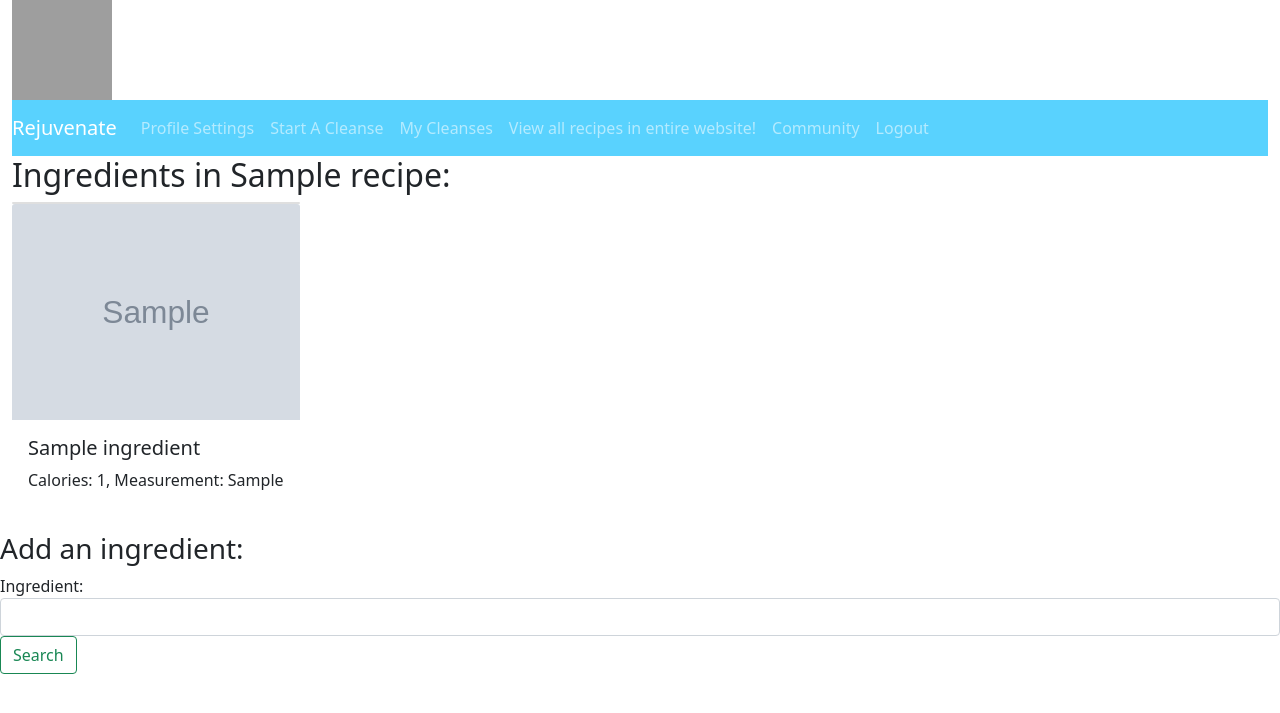
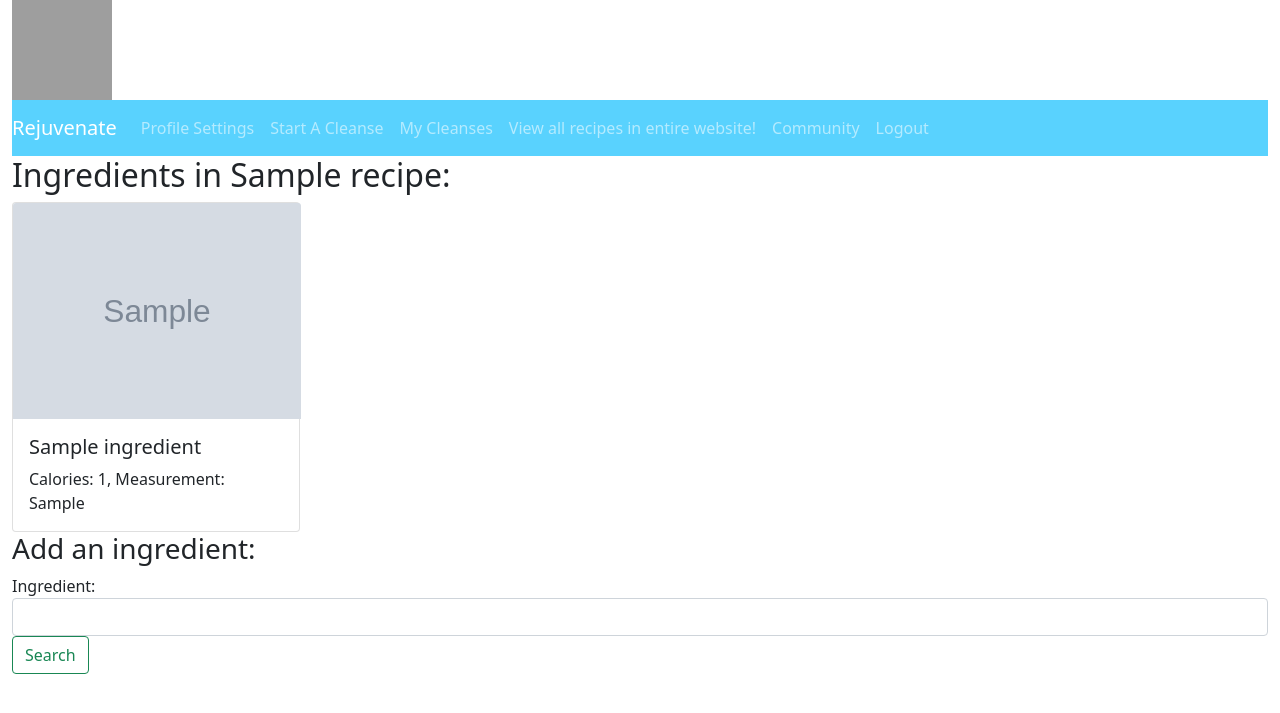
Before and after one commit to qfuggett/rejuvenate, a Flask app: page /recipe/1 in a window 1280 px wide. Shown: the top 713 px of the page. Run offline with Flask 2, Linux system fonts and the light colour scheme; the visitor is signed in with stand-in values (Sample User, id 1); tables that the repository leaves empty hold one stand-in row (values such as "Sample post"); grey boxes marked "Sample" are stand-in pictures; grey boxes are pictures that could not be loaded.

Commit message:
change view pages to shsow cards stacked

```diff
--- a/templates/recipe_details.html
+++ b/templates/recipe_details.html
@@ -3,21 +3,21 @@
 
 {% block body %}
 <h2>Ingredients in {{ recipe.name }}:</h2>
+<div class="row row-cols-1 row-cols-md-2 g-4">
   {% for recipe_ingredient in recipe_ingredients %}
-<div class="row">
     <div class="col">
-    <div class="card" style="width: 18rem;"></div>
+      <div class="card" style="width: 18em;">
         <img class="card-img-top" style="width: 18em;" src={{ recipe_ingredient.ingredient.photo }} alt={{ recipe_ingredient.ingredient.name }}>
         <div class="card-body">
           <h5 class="card-title">{{ recipe_ingredient.ingredient.name }}</h5>
           <p class="card-text">Calories: {{ recipe_ingredient.ingredient.calories }},
-          Measurement: {{ recipe_ingredient.ingredient.measurement }}</p>
-      </div>
+            Measurement: {{ recipe_ingredient.ingredient.measurement }}
+          </p>
         </div>
       </div>
     </div>
   {% endfor %}
-</br>
+</div>
 
   <div class="row">
     <div class="col">
```
Also changed, not shown: templates/all_ingredients.html (+4 -4 lines). Lines whose indentation alone changed are shown as unchanged.
